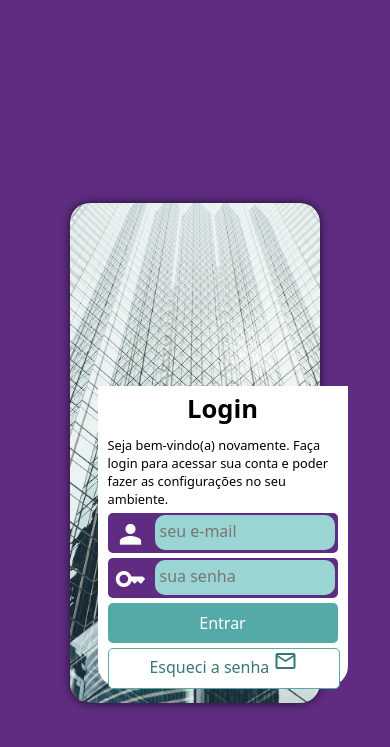
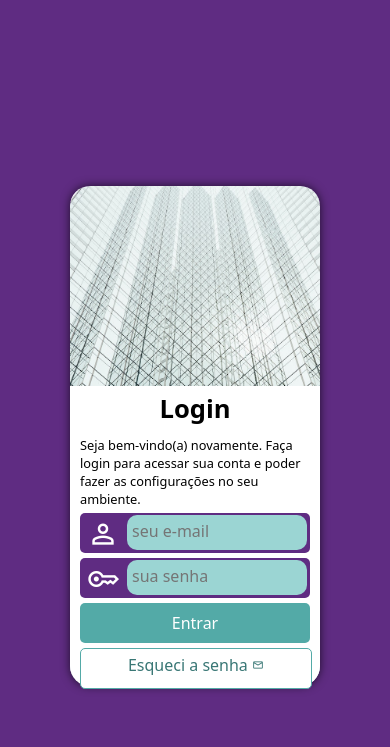
Before and after one commit to marioander/projeto-login, a PHP site: page / in a window 390 px wide. Shown: the top 747 px of the page. Run offline with PHP 8.4, Linux system fonts and the light colour scheme.

Commit message:
Concluí a versão mobile

```diff
--- a/estilos/style.css
+++ b/estilos/style.css
@@ -29,7 +29,7 @@ main > p {
 
 iframe {
     position: relative;
-    top: 24vh;
+    top: 22vh;
     display: block;
     margin: auto;
     width: 250px;
@@ -39,11 +39,11 @@ iframe {
 }
 
 main {
+    top: 22vh;
     position: absolute;
-    display: block;
-    margin: auto;
-    top: 45.7vh;
-    left: 25vw;
+    left: 50%;
+    margin-top: 200px;
+    margin-left: -125px;
     width: 250px;
     height: 300px;
     border-radius: 0px 0px 20px 20px ;
@@ -51,18 +51,14 @@ main {
 }
 
 form {
-
+    height: 190px;
 }
 
 #person {
     font-size: 2em;
     padding-top: 5px;
     padding-left: 2px;
-    font-variation-settings:
-  'FILL' 1,
-  'wght' 400,
-  'GRAD' 0,
-  'opsz' 48
+
 }
 
 input {
@@ -103,6 +99,7 @@ input:focus {
     padding-left: 5px;
 }
 
+
 #identrar {
     height: 40px;
     color: white;
@@ -136,6 +133,12 @@ input:focus {
     background-color: #5fc1be;
 }
 
+#mail {
+    font-size: 12px;
+    padding-top: 10px;
+
+ }
+
 a {
     text-decoration: none;
 }
--- a/index.html
+++ b/index.html
@@ -6,9 +6,7 @@
     <meta name="viewport" content="width=device-width, initial-scale=1.0">
     <title>Login</title>
     <link rel="stylesheet" href="estilos/style.css">
-    <link rel="stylesheet" href="https://fonts.googleapis.com/css2?family=Material+Symbols+Outlined:opsz,wght,FILL,GRAD@20..48,100..700,0..1,-50..200" />
-    <link rel="stylesheet" href="https://fonts.googleapis.com/css2?family=Material+Symbols+Outlined:opsz,wght,FILL,GRAD@20..48,100..700,0..1,-50..200" />
-    <link rel="stylesheet" href="https://fonts.googleapis.com/css2?family=Material+Symbols+Outlined:opsz,wght,FILL,GRAD@20..48,100..700,0..1,-50..200" />
+    <link rel="stylesheet" href="https://fonts.googleapis.com/css2?family=Material+Symbols+Outlined:opsz,wght,FILL,GRAD@48,700,1,-25" />
 </head>
 <body>
     <iframe src="predio.html" frameborder="0" >
@@ -19,22 +17,23 @@
         <p>
             Seja bem-vindo(a) novamente. Faça login para acessar sua conta e poder fazer as configurações no seu ambiente.
         </p>
-        <form action="login.php" method="post">
+        <form action="login.php" method="post" autocomplete="on">
             <p class="pemail">
-                <span id="person" class="material-symbols-outlined">person</span><input type="email" placeholder="seu e-mail" required>
+                <label for="iemail"><span id="person" class="material-symbols-outlined">person</span></label>
+                <input type="email" name="email" id="iemail" placeholder="seu e-mail" required autocomplete="email">
             </p>
 
             <p class="psenha">
-                <span id="person" class="material-symbols-outlined">key</span><input type="email" placeholder="sua senha" required>
+                <label for="isenha"><span id="person" class="material-symbols-outlined">key</span></label>
+                <input type="password" name="senha" id="isenha" placeholder="sua senha" required autocomplete="current-password">
             </p>
 
             <p>
                 <input class="entrar" id="identrar" type="submit" value="Entrar">
             </p>
 
-            <p>
-                <a href="https://esqueci" id="idesqueci">Esqueci a senha <span class="material-symbols-outlined">mail</span></a>
-            </p>
+            <a href="https://esqueci" id="idesqueci">Esqueci a senha <span id="mail" class="material-symbols-outlined">mail</span> <i></i>
+            </a>
 
         </form>
 
```
